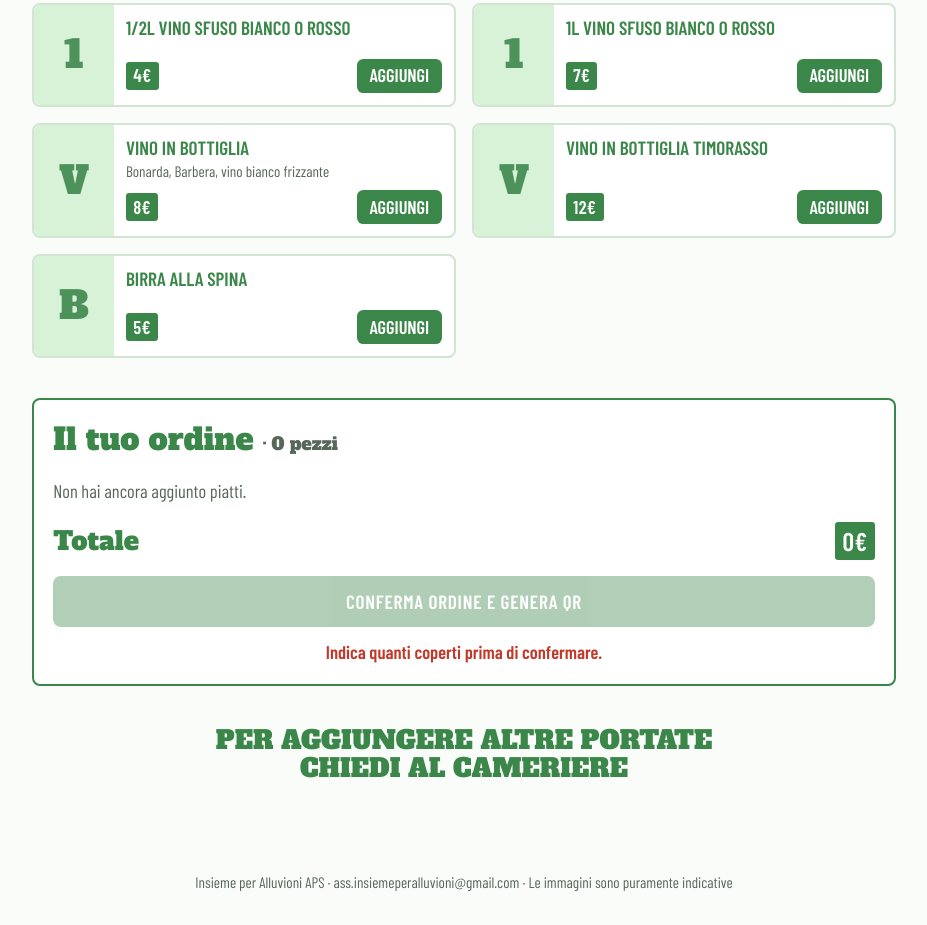
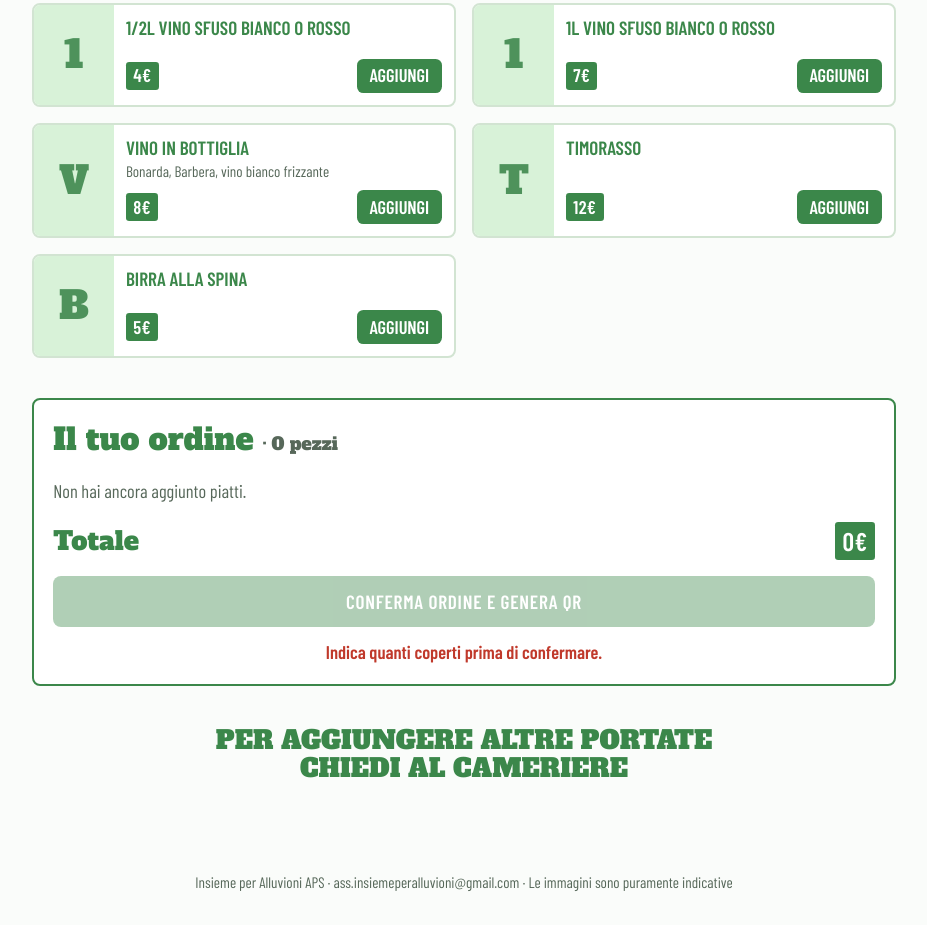
Before and after one commit to didofor953-cpu/secondaprova, a plain HTML site: page index.html in a window 1280 px wide. Shown: the part 2547-3472 px from the top of the page, without its empty margins (176-1103 px from the left). Drawn offline with nearby package versions, Linux system fonts and the light colour scheme; a web font is replaced by a local one.

Commit message:
Update index.html

```diff
--- a/index.html
+++ b/index.html
@@ -1320,7 +1320,7 @@ var MENU = [
  ["Bevande","1/2L Vino","1/2L Vino sfuso bianco o rosso",4],
  ["Bevande","1L Vino","1L Vino sfuso bianco o rosso",7],
  ["Bevande","Vino Bott.","Vino in bottiglia",8,"Bonarda, Barbera, vino bianco frizzante"],
- ["Bevande","Timorasso","Vino in bottiglia Timorasso",12],
+ ["Bevande","Timorasso","Timorasso",12],
  ["Bevande","Birra","Birra alla spina",5],
  ["Coperto","Coperto","Coperto (a persona)",1.5]
 ].map(function(m){return{cat:m[0],id:m[1],name:m[2],price:m[3],note:m[4]}});
```
